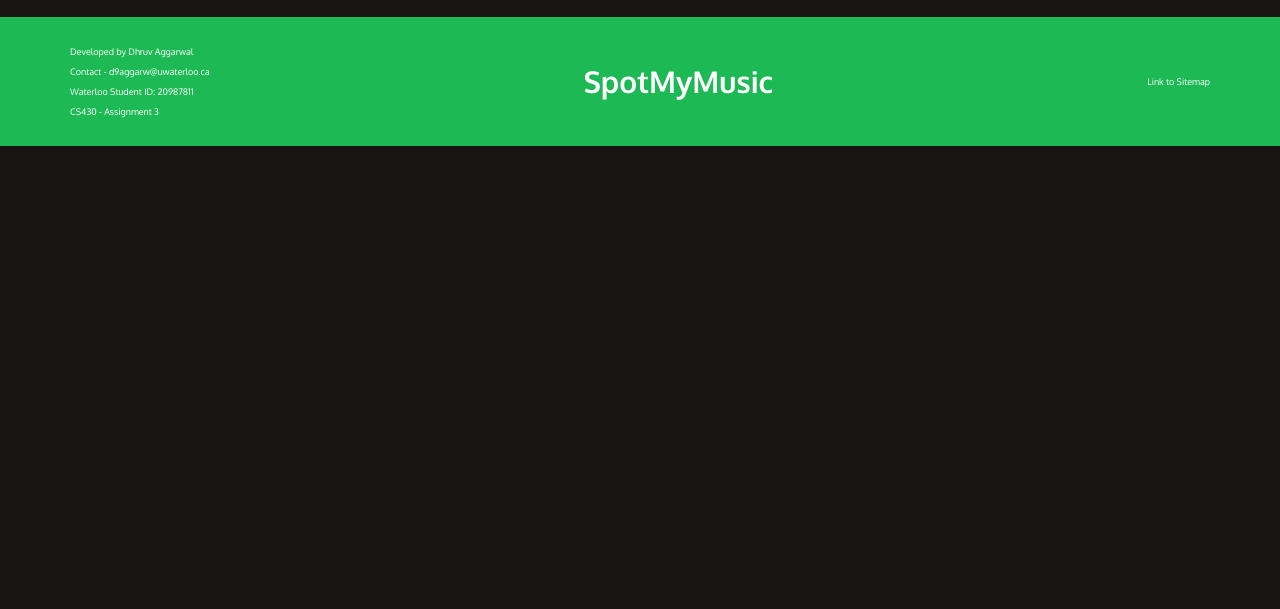
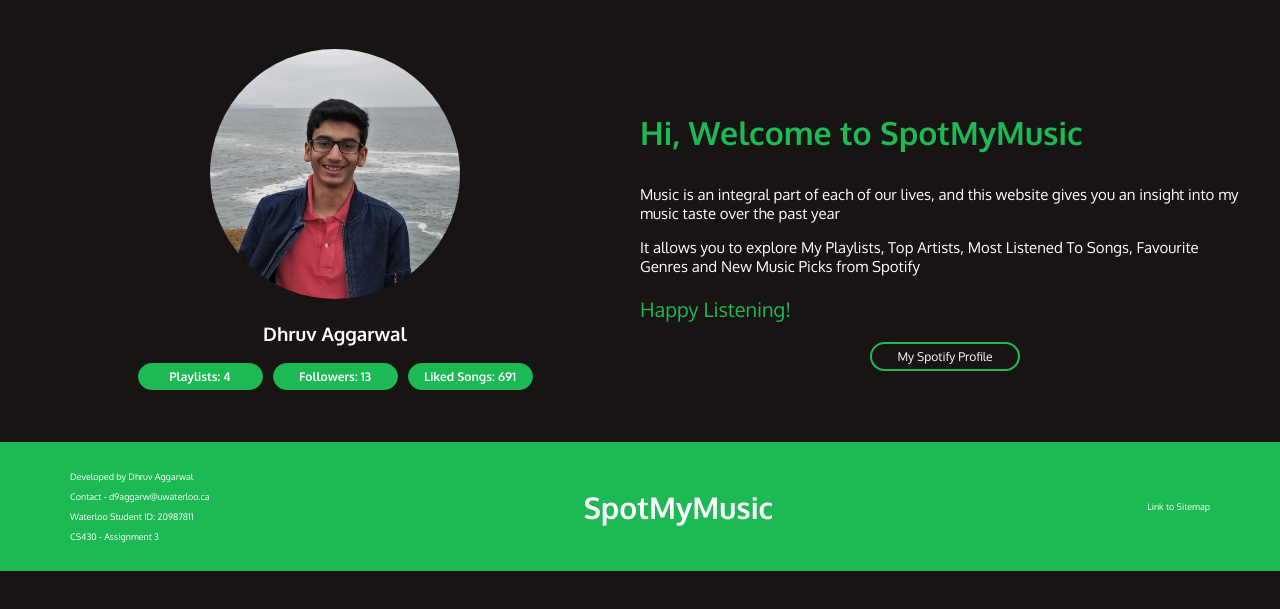
Before and after one commit to aggdhruv/spotmymusic, a plain HTML site: page html/home.html in a window 1280 px wide. Shown: the part 97-706 px from the top of the page. Drawn offline with Linux system fonts and the light colour scheme.

Commit message:
Home page complete

```diff
--- a/css/home.css
+++ b/css/home.css
@@ -94,3 +94,85 @@ footer > h1 {
     font-size: 30px;
 
 }
+
+.main-content {
+    margin: 40px 30px;
+    display: flex;
+    align-items: center;
+}
+
+.profile {
+    width: 50%;
+    text-align: center;
+}
+
+#profile-image {
+    width: 250px;
+    height: 250px;
+    border-radius: 50%;
+}
+
+.profile > h3 {
+    color: white;
+    text-align: center;
+    text-transform: capitalize;
+}
+
+.profile-items {
+    display: flex;
+    color: white;
+    font-size: 12px;
+    list-style: none;
+    align-items: center;
+    justify-content: center;
+    padding: 0;
+}
+
+.profile-items > li {
+    margin: 0 5px;
+    width: 125px;
+    padding: 5px;
+    border: 1px solid #1db954;
+    border-radius: 15px;
+    background-color: #1db954;
+    font-weight: 700;
+}
+
+.intro {
+    width: 50%;
+    color: white;
+    font-size: 15px;
+}
+
+#welcome-message {
+    color: #1db954;
+    font-size: 32px;
+    font-weight: 700;
+}
+
+#happy-listening-message {
+    color: #1db954;
+    font-size: 20px;
+    font-weight: 500;
+}
+
+#my-profile-link > a, #my-profile-link > a:visited {
+    text-decoration: none;
+    color: white;
+}
+
+#my-profile-link p {
+    width: 150px;
+    margin: auto;
+    padding: 5px 10px;
+    border-radius: 15px;
+    font-size: 12px;
+    text-align: center;
+    border: 2px solid #1db954;
+}
+
+#my-profile-link p:hover {
+    background-color: #1ed760;
+    font-weight: 700;
+    border: 2px solid #1ed760;
+}
--- a/html/home.html
+++ b/html/home.html
@@ -34,6 +34,33 @@
     <div class="separator">
         <hr>
     </div>
+    <div class="main-content">
+        <div class="profile">
+            <img id="profile-image" src="../images/profile.jpg" alt="Profile Image">
+            <h3>Dhruv Aggarwal</h3>
+            <div class="profile-details">
+                <ul class="profile-items">
+                    <li>Playlists: 4</li>
+                    <li>Followers: 13</li>
+                    <li>Liked Songs: 691</li>
+                </ul>
+            </div>
+        </div>
+        <div class="intro">
+            <p id="welcome-message">Hi, Welcome to SpotMyMusic</p>
+            <p>Music is an integral part of each of our lives, and this website gives you an insight into my music taste
+                over the past year</p>
+            <p>It allows you to explore My Playlists, Top Artists, Most Listened To Songs, Favourite Genres and New
+                Music Picks from Spotify</p>
+            <p id="happy-listening-message">Happy Listening!</p>
+            <div id="my-profile-link">
+                <a target="_blank"
+                    href="https://open.spotify.com/user/hrhcyblytqcf3y4gvudzhtvri?si=rDt16uzCTnCiR97Wg1T4Kg&utm_source=whatsapp">
+                    <p>My Spotify Profile</p>
+                </a>
+            </div>
+        </div>
+    </div>
     <footer>
         <div class="left-text">
             <p>Developed by Dhruv Aggarwal</p>
```
Also changed, not shown: images/profile.jpg (added).
